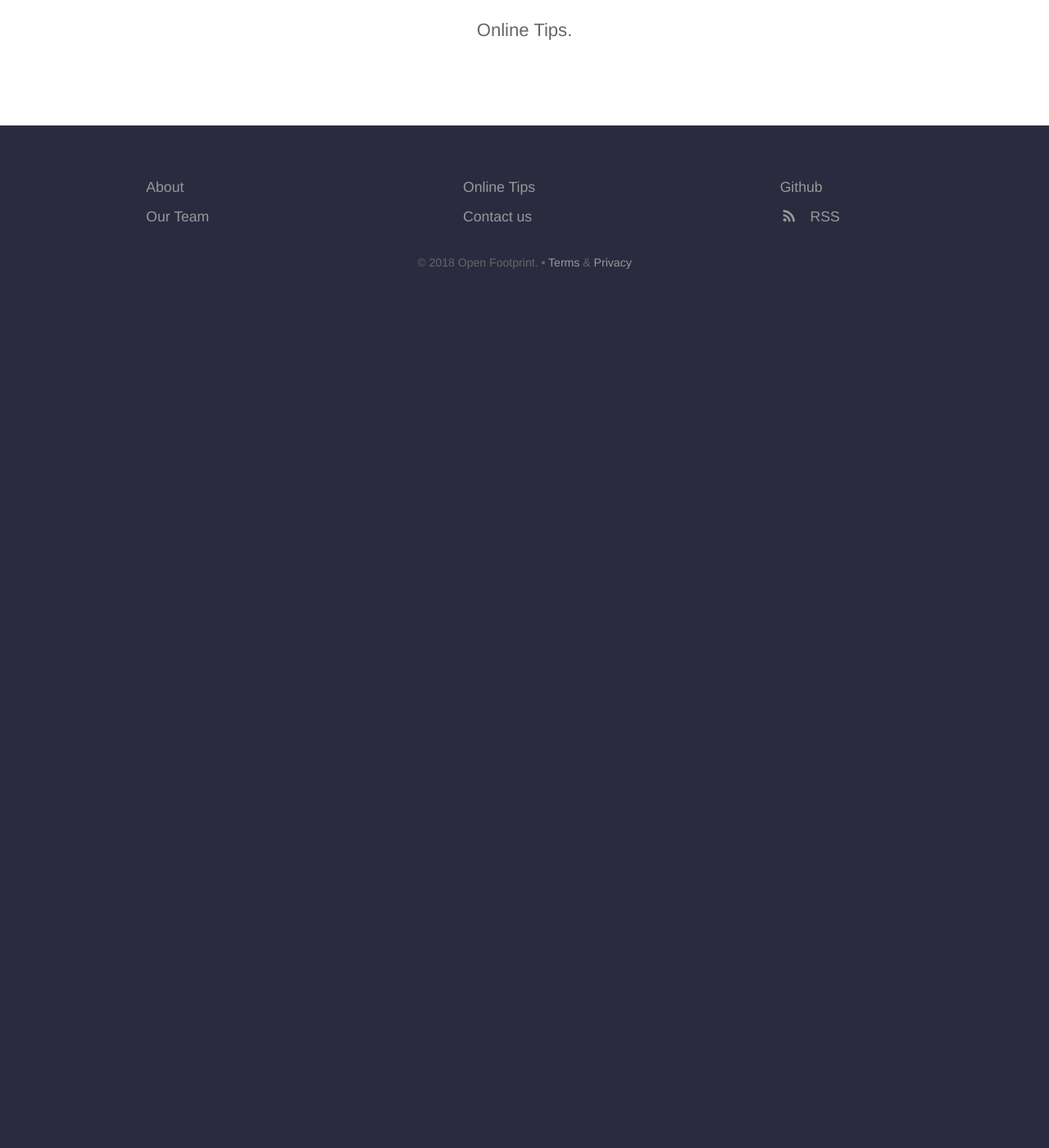
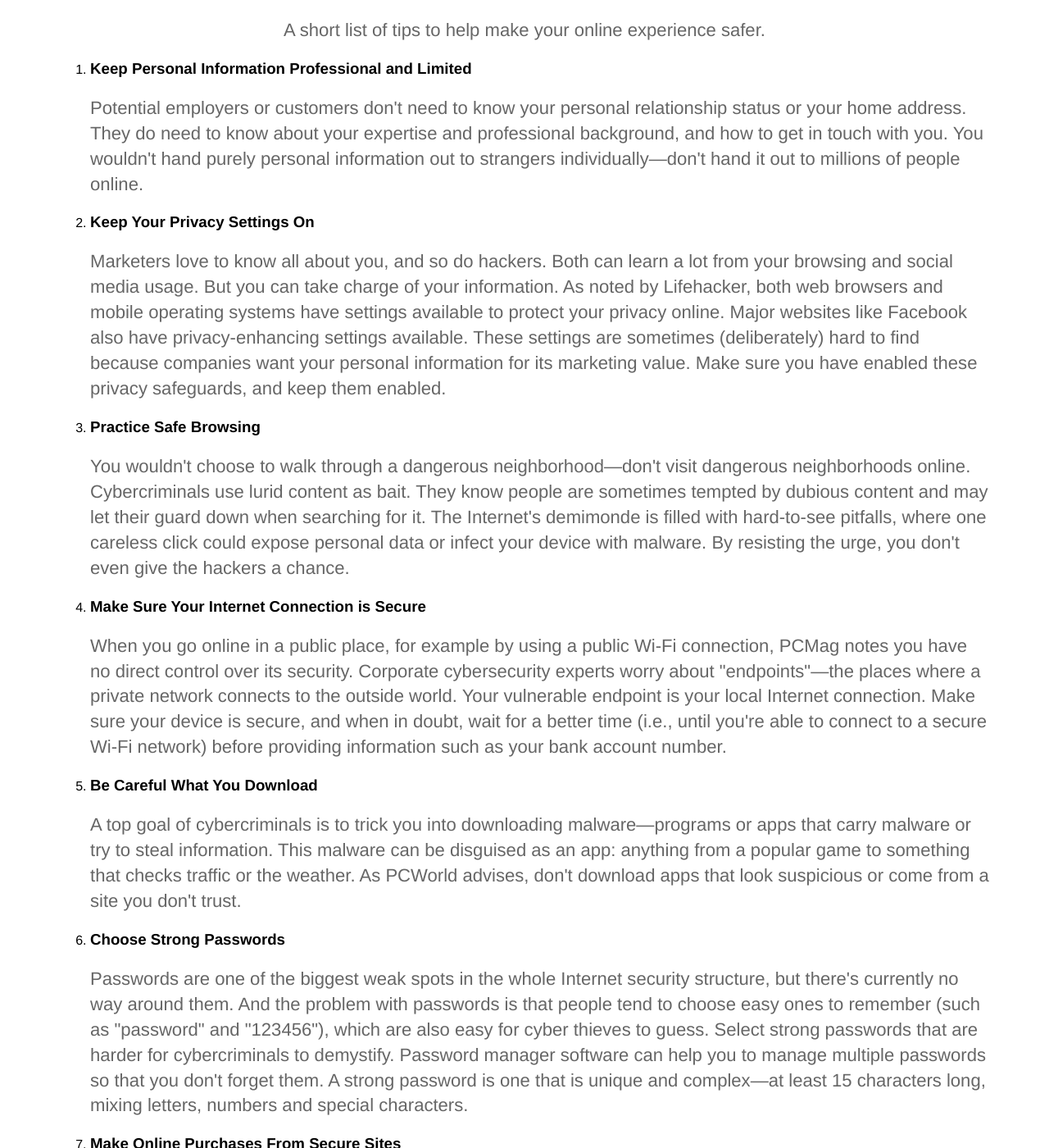
Before and after one commit to open-footprint/plugin, a Jekyll site: the page built from docs/online-tips.html, in a window 1280 px wide and 1400 px high, scrolled down 210 px. Shown: the whole window at 82% size. Built offline with Jekyll 4.4.1, drawn with Linux system fonts in a browser that asks for light colours; before the commit the page ends 900 px from its top, so only the background shows below that; some of the changed text lies outside the part shown.

Commit message:
Add online tips.

```diff
--- a/docs/_config.yml
+++ b/docs/_config.yml
@@ -1,7 +1,7 @@
 # ----
 # Site
 
-title: Open Footprint
+title: Open-Footprint
 url: "https://open-footprint.johnantoni.com/"
 
 baseurl: ""
@@ -17,7 +17,7 @@ author:
   email:
   twitter: johnantoni
 social:
-  name: Open Footprint
+  name: Open-Footprint
   links:
     - https://github.com/johnantoni/open-footprint.git
 
--- a/docs/_layouts/default.html
+++ b/docs/_layouts/default.html
@@ -44,7 +44,7 @@
 					</ul>
 					{% endfor %}
 				</div>
-				<p class="copyright">&copy; {{ site.time | date: '%Y' }} Open Footprint. • <a href="/terms-of-use">Terms</a> &amp; <a href="/privacy-policy">Privacy</a></p>
+				<p class="copyright">&copy; {{ site.time | date: '%Y' }} Open-Footprint • non-profit • <a href="/terms-of-use">Terms of Use</a> &amp; <a href="/privacy-policy">Privacy</a></p>
 			</div>
 		</footer>
 		<script>
--- a/docs/about.html
+++ b/docs/about.html
@@ -1,8 +1,9 @@
 ---
 title: About
-heading: About
-description: About.
+description: What, Why and more importantly When?
 ---
+
+<h3>What</h3>
 
 <p>Open-Footprint is a non-profit initiative to build an open-source platform that monitors the sites you regularly visit, building up a cohesive picture of the information and potential footprint you're placing on the internet.</p>
 
--- a/docs/index.html
+++ b/docs/index.html
@@ -1,5 +1,5 @@
 ---
-title: Open Footprint
+title: Open-Footprint
 description: Software to manage your social presence on the web and enhance security.
 ---
 <section class="hero">
--- a/docs/online-tips.html
+++ b/docs/online-tips.html
@@ -1,5 +1,49 @@
 ---
 title: Online Tips
-heading: Online Tips
-description: Online Tips.
+description: A short list of tips to help make your online experience safer.
 ---
+
+<ol>
+  <li>
+    <h3>Keep Personal Information Professional and Limited</h3>
+    <p>Potential employers or customers don't need to know your personal relationship status or your home address. They do need to know about your expertise and professional background, and how to get in touch with you. You wouldn't hand purely personal information out to strangers individually—don't hand it out to millions of people online.</p>
+  </li>
+  <li>
+    <h3>Keep Your Privacy Settings On</h3>
+    <p>Marketers love to know all about you, and so do hackers. Both can learn a lot from your browsing and social media usage. But you can take charge of your information. As noted by Lifehacker, both web browsers and mobile operating systems have settings available to protect your privacy online. Major websites like Facebook also have privacy-enhancing settings available. These settings are sometimes (deliberately) hard to find because companies want your personal information for its marketing value. Make sure you have enabled these privacy safeguards, and keep them enabled.</p>
+  </li>
+  <li>
+    <h3>Practice Safe Browsing</h3>
+    <p>You wouldn't choose to walk through a dangerous neighborhood—don't visit dangerous neighborhoods online. Cybercriminals use lurid content as bait. They know people are sometimes tempted by dubious content and may let their guard down when searching for it. The Internet's demimonde is filled with hard-to-see pitfalls, where one careless click could expose personal data or infect your device with malware. By resisting the urge, you don't even give the hackers a chance.</p>
+  </li>
+  <li>
+    <h3>Make Sure Your Internet Connection is Secure</h3>
+    <p>When you go online in a public place, for example by using a public Wi-Fi connection, PCMag notes you have no direct control over its security. Corporate cybersecurity experts worry about "endpoints"—the places where a private network connects to the outside world. Your vulnerable endpoint is your local Internet connection. Make sure your device is secure, and when in doubt, wait for a better time (i.e., until you're able to connect to a secure Wi-Fi network) before providing information such as your bank account number.</p>
+  </li>
+  <li>
+    <h3>Be Careful What You Download</h3>
+    <p>A top goal of cybercriminals is to trick you into downloading malware—programs or apps that carry malware or try to steal information. This malware can be disguised as an app: anything from a popular game to something that checks traffic or the weather. As PCWorld advises, don't download apps that look suspicious or come from a site you don't trust.</p>
+  </li>
+  <li>
+    <h3>Choose Strong Passwords</h3>
+    <p>Passwords are one of the biggest weak spots in the whole Internet security structure, but there's currently no way around them. And the problem with passwords is that people tend to choose easy ones to remember (such as "password" and "123456"), which are also easy for cyber thieves to guess. Select strong passwords that are harder for cybercriminals to demystify. Password manager software can help you to manage multiple passwords so that you don't forget them. A strong password is one that is unique and complex—at least 15 characters long, mixing letters, numbers and special characters.</p>
+  </li>
+  <li>
+    <h3>Make Online Purchases From Secure Sites</h3>
+    <p>Any time you make a purchase online, you need to provide credit card or bank account information—just what cybercriminals are most eager to get their hands on. Only supply this information to sites that provide secure, encrypted connections. As Boston University notes, you can identify secure sites by looking for an address that starts with https: (the S stands for secure) rather than simply http: They may also be marked by a padlock icon next to the address bar.</p>
+  </li>
+  <li>
+    <h3>Be Careful What You Post</h3>
+    <p>The Internet does not have a delete key, as that young candidate in New Hampshire found out. Any comment or image you post online may stay online forever because removing the original (say, from Twitter) does not remove any copies that other people made. There is no way for you to "take back" a remark you wish you hadn't made, or get rid of that embarrassing selfie you took at a party. Don't put anything online that you wouldn't want your mom or a prospective employer to see.</p>
+  </li>
+  <li>
+    <h3>Be Careful Who You Meet Online</h3>
+    <p>People you meet online are not always who they claim to be. Indeed, they may not even be real. As <a href="http://www.infoworld.com/article/2991532/security/fake-linkedin-profiles-lure-unsuspecting-users.html" target="_blank">InfoWorld</a> reports, fake social media profiles are a popular way for hackers to cozy up to unwary Web users and pick their cyber pockets. Be as cautious and sensible in your online social life as you are in your in-person social life.</p>
+  </li>
+  <li>
+    <h3>Keep Your Antivirus Program Up To Date</h3>
+    <p>Internet security software cannot protect against every threat, but it will detect and remove most malware—though you should make sure it's to date. Be sure to stay current with your operating system's updates and updates to applications you use. They provide a vital layer of security.</p>
+  </li>
+</ol>
+
+<p>Top ten list with thanks, <a href="https://usa.kaspersky.com/resource-center/preemptive-safety/top-10-internet-safety-rules-and-what-not-to-do-online">Kaspersky Labs</a>.</p>
```
